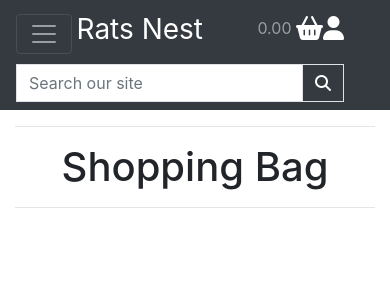
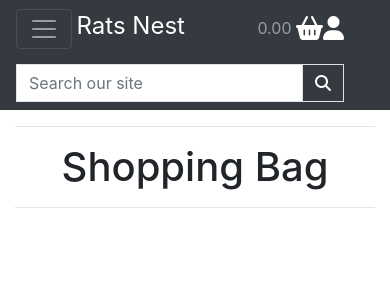
Before and after one commit to Enquil/rats_nest_v6, a Django app: page /bag/ in a window 390 px wide. Shown: the top 300 px of the page. Run offline with Django 3.2, Linux system fonts and the light colour scheme; some libraries are stand-ins or nearby versions.

Commit message:
made brand-link a bit smaller

```diff
--- a/static/css/base.css
+++ b/static/css/base.css
@@ -2,6 +2,7 @@
 
 .brand-link {
     font-size: 2em;
+    margin-right: 0;
 }
 
 .dropdown:hover>.dropdown-menu {
@@ -21,8 +22,8 @@
 }
 
 /* media queries */
-@media screen and (max-width: 400px) {
+@media screen and (max-width: 500px) {
     .brand-link {
-      font-size: 28px;
+      font-size: 24px;
     }
   }
--- a/templates/base.html
+++ b/templates/base.html
@@ -58,7 +58,7 @@
 
         <nav class="navbar navbar-expand-lg navbar-dark bg-dark">
             <div class="row w-100">
-                <div class="col-8 col-lg-3">
+                <div class="col-7 col-lg-3">
                     <!-- navbar toggle button for smaller screens -->
                     <button class="navbar-toggler mb-1" type="button" data-toggle="collapse"
                             data-target="#site-navigation" aria-controls="site-navigation"
@@ -85,7 +85,7 @@
                     </form>
                 </div>
 
-                <div class="col-4 col-lg-3 text-right">
+                <div class="col-5 col-lg-3 text-right">
                     <ul class="navbar-nav mr-auto list-group list-group-horizontal">
                         <!-- shopping bag -->
                         <li class="nav-item ml-auto">
@@ -108,6 +108,7 @@
                         </li>
                     </ul>
                 </div>
+
                 <!-- categories/domain collapses on <= medium screens -->
                 <div class="collapse navbar-collapse" id="site-navigation">
                     <div class="row w-100">
```
